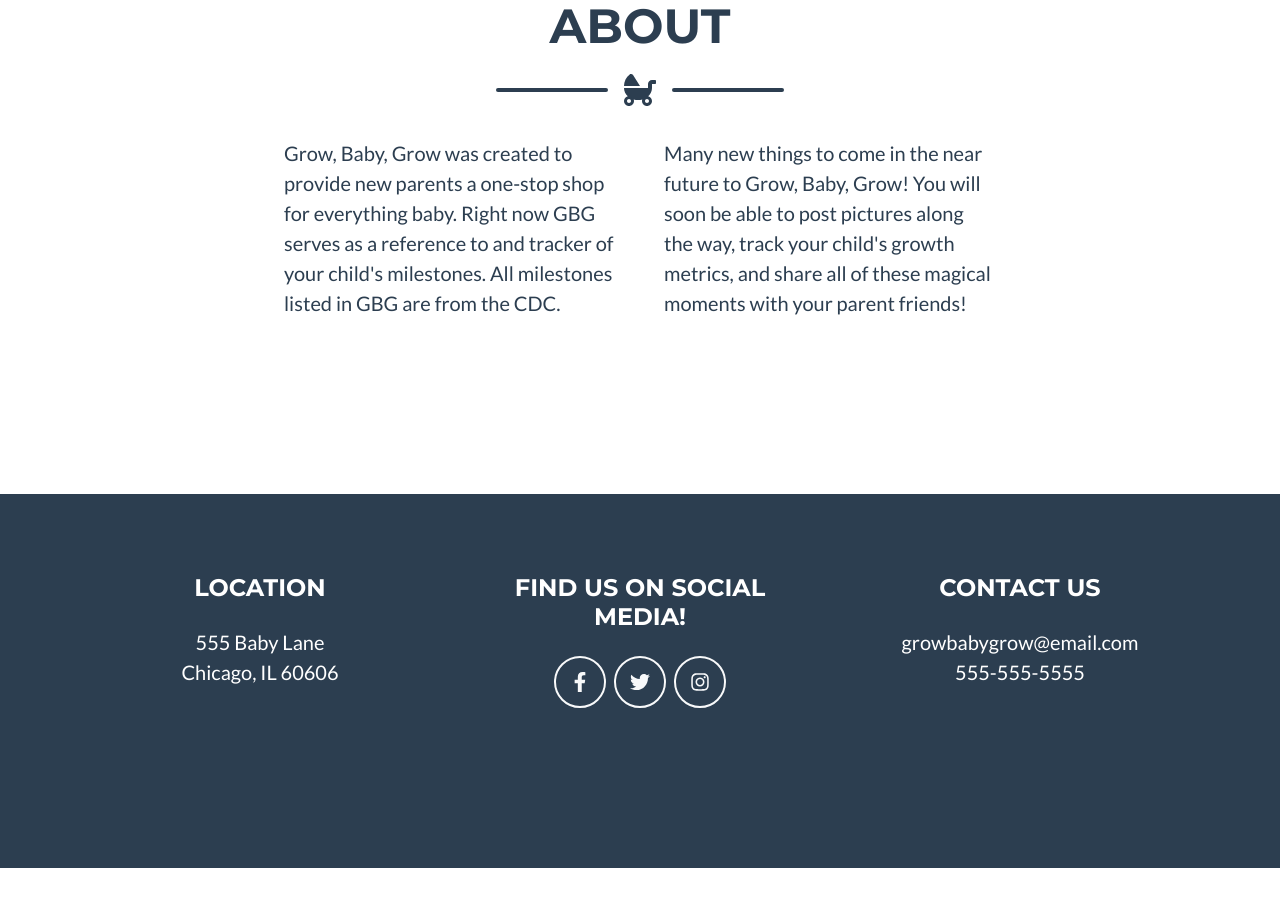
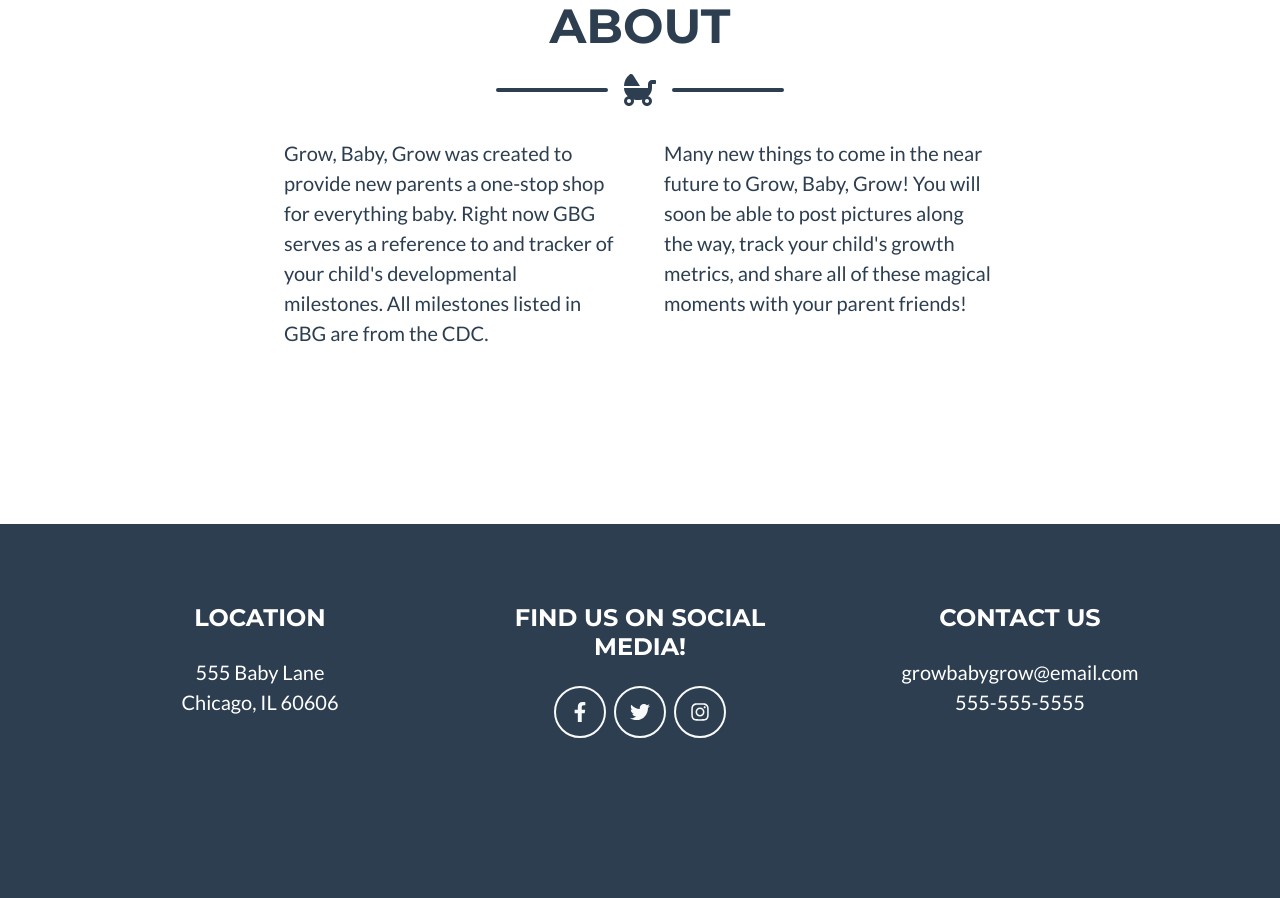
Before and after one commit to sdelorme/capstone_frontend, a Vue app: page / in a window 1280 px wide. Shown: the part 1100-1998 px from the top of the page. Before the commit the page ends 1968 px from the top, so only its background shows below. Built offline with nearby package versions, Linux system fonts and the light colour scheme.

Commit message:
refactor

```diff
--- a/src/views/Home.vue
+++ b/src/views/Home.vue
@@ -40,8 +40,8 @@
           <div class="col-lg-4 ml-auto">
             <p class="lead">
               Grow, Baby, Grow was created to provide new parents a one-stop shop for everything baby. Right now GBG
-              serves as a reference to and tracker of your child's milestones. All milestones listed in GBG are from the
-              CDC.
+              serves as a reference to and tracker of your child's developmental milestones. All milestones listed in
+              GBG are from the CDC.
             </p>
           </div>
           <div class="col-lg-4 mr-auto">
--- a/src/views/MilestonesIndex.vue
+++ b/src/views/MilestonesIndex.vue
@@ -40,7 +40,7 @@ import axios from "axios";
 export default {
   data: function () {
     return {
-      message: "Welcome to the Milestones Index Page!",
+      message: "CDC's Developmental Milestones",
       milestones: [],
     };
   },
```
